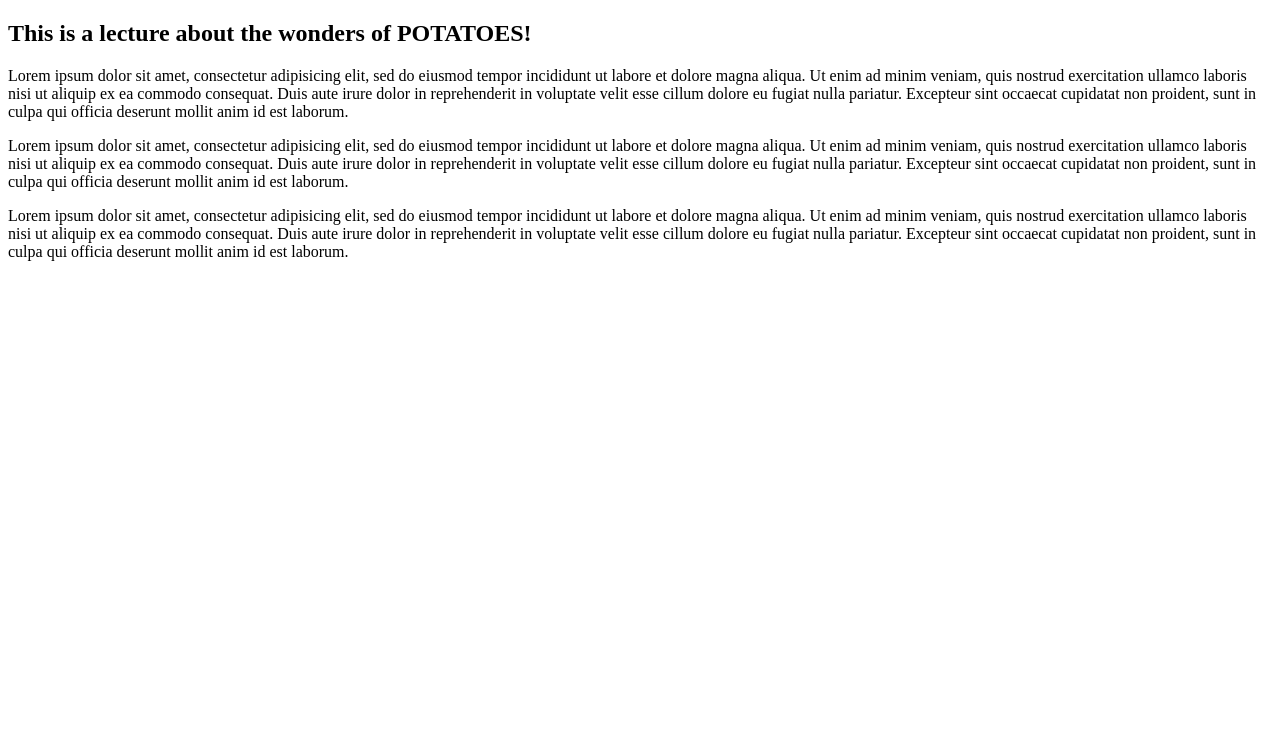
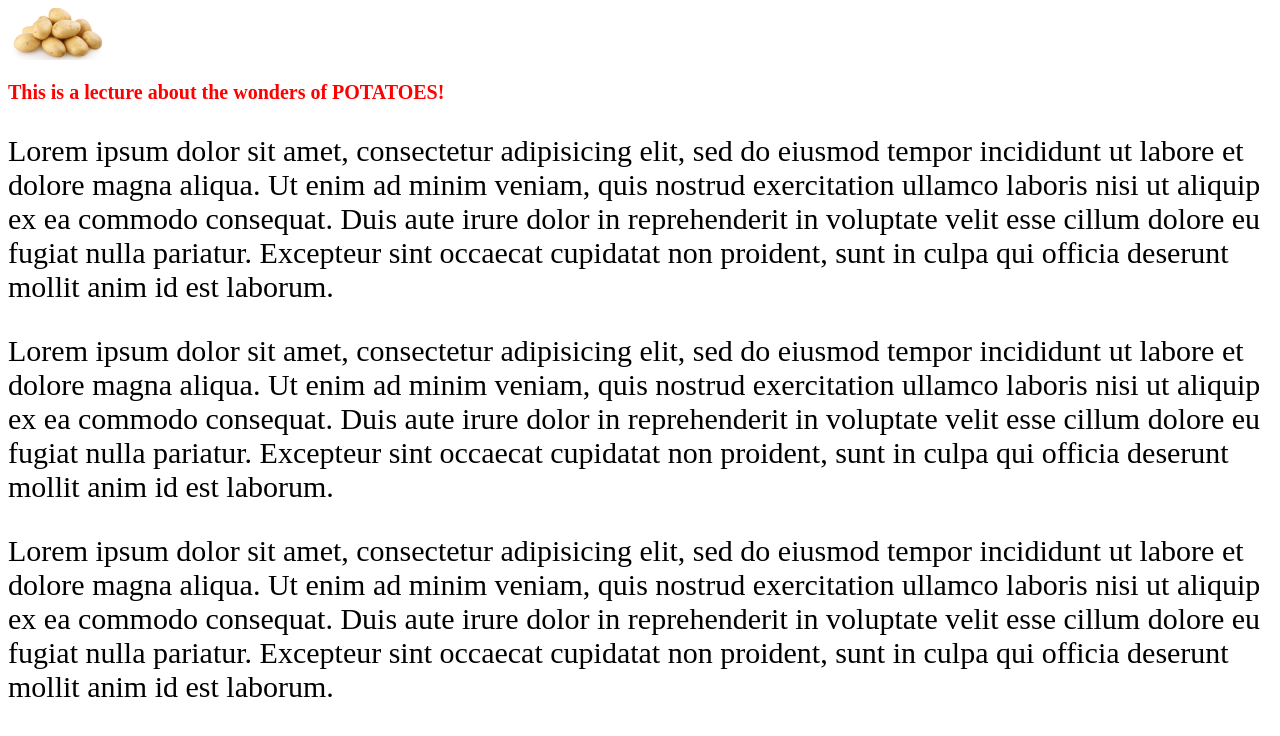
Before and after one commit to wchamberlain89/boring-lecture, a plain HTML site: page index.html in a window 1280 px wide. Drawn offline with Linux system fonts and the light colour scheme.

Commit message:
add classes to css

```diff
--- /dev/null
+++ b/css/styles.css
@@ -0,0 +1,15 @@
+h2.intro {
+  color: red;
+  font-size:20px;
+  font-style: normal;
+
+}
+p.intro {
+  color: black;
+  font-size: 30px;
+  font-style: normal;
+}
+
+img.intro {
+  width: 100px;
+}
--- a/index.html
+++ b/index.html
@@ -3,12 +3,14 @@
   <head>
     <meta charset="utf-8">
     <title>Potato</title>
+    <link href="css/styles.css" rel="stylesheet">
   </head>
-  <body>
-    <h2>This is a lecture about the wonders of <strong>POTATOES!</strong></h2>
-    <p>Lorem ipsum dolor sit amet, consectetur adipisicing elit, sed do eiusmod tempor incididunt ut labore et dolore magna aliqua. Ut enim ad minim veniam, quis nostrud exercitation ullamco laboris nisi ut aliquip ex ea commodo consequat. Duis aute irure dolor in reprehenderit in voluptate velit esse cillum dolore eu fugiat nulla pariatur. Excepteur sint occaecat cupidatat non proident, sunt in culpa qui officia deserunt mollit anim id est laborum.</p>
-    <p>Lorem ipsum dolor sit amet, consectetur adipisicing elit, sed do eiusmod tempor incididunt ut labore et dolore magna aliqua. Ut enim ad minim veniam, quis nostrud exercitation ullamco laboris nisi ut aliquip ex ea commodo consequat. Duis aute irure dolor in reprehenderit in voluptate velit esse cillum dolore eu fugiat nulla pariatur. Excepteur sint occaecat cupidatat non proident, sunt in culpa qui officia deserunt mollit anim id est laborum.</p>
-    <p>Lorem ipsum dolor sit amet, consectetur adipisicing elit, sed do eiusmod tempor incididunt ut labore et dolore magna aliqua. Ut enim ad minim veniam, quis nostrud exercitation ullamco laboris nisi ut aliquip ex ea commodo consequat. Duis aute irure dolor in reprehenderit in voluptate velit esse cillum dolore eu fugiat nulla pariatur. Excepteur sint occaecat cupidatat non proident, sunt in culpa qui officia deserunt mollit anim id est laborum.</p>
+  <body class="intro">
+    <img class="intro" src="imgs/potato.jpg" alt="Image of Potato">
+    <h2 class="intro">This is a lecture about the wonders of <strong>POTATOES!</strong></h2>
+    <p class="intro">Lorem ipsum dolor sit amet, consectetur adipisicing elit, sed do eiusmod tempor incididunt ut labore et dolore magna aliqua. Ut enim ad minim veniam, quis nostrud exercitation ullamco laboris nisi ut aliquip ex ea commodo consequat. Duis aute irure dolor in reprehenderit in voluptate velit esse cillum dolore eu fugiat nulla pariatur. Excepteur sint occaecat cupidatat non proident, sunt in culpa qui officia deserunt mollit anim id est laborum.</p>
+    <p class="intro">Lorem ipsum dolor sit amet, consectetur adipisicing elit, sed do eiusmod tempor incididunt ut labore et dolore magna aliqua. Ut enim ad minim veniam, quis nostrud exercitation ullamco laboris nisi ut aliquip ex ea commodo consequat. Duis aute irure dolor in reprehenderit in voluptate velit esse cillum dolore eu fugiat nulla pariatur. Excepteur sint occaecat cupidatat non proident, sunt in culpa qui officia deserunt mollit anim id est laborum.</p>
+    <p class="intro">Lorem ipsum dolor sit amet, consectetur adipisicing elit, sed do eiusmod tempor incididunt ut labore et dolore magna aliqua. Ut enim ad minim veniam, quis nostrud exercitation ullamco laboris nisi ut aliquip ex ea commodo consequat. Duis aute irure dolor in reprehenderit in voluptate velit esse cillum dolore eu fugiat nulla pariatur. Excepteur sint occaecat cupidatat non proident, sunt in culpa qui officia deserunt mollit anim id est laborum.</p>
 
   </body>
 </html>
```
Also changed, not shown: imgs/potato.jpg (added).
